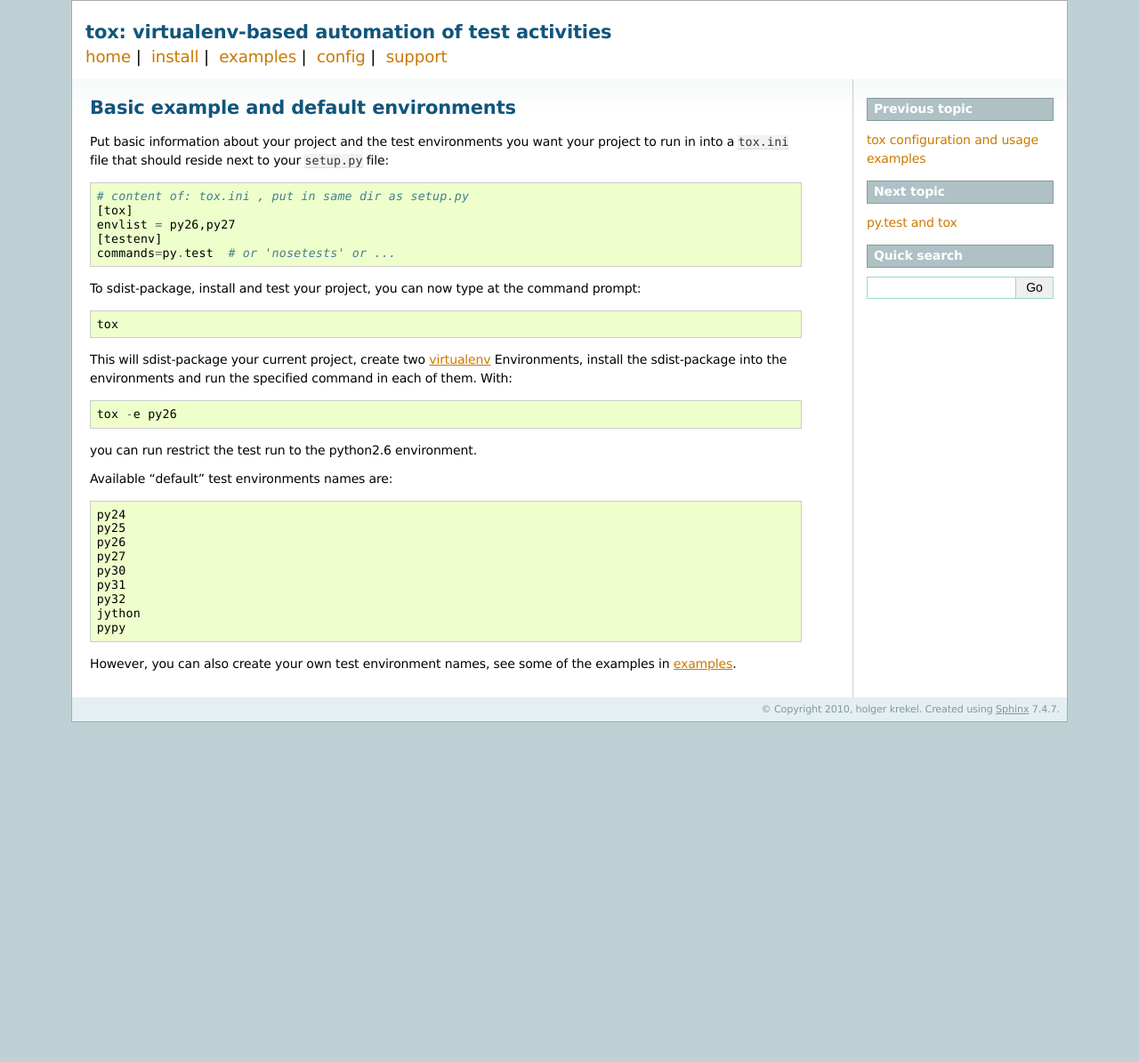
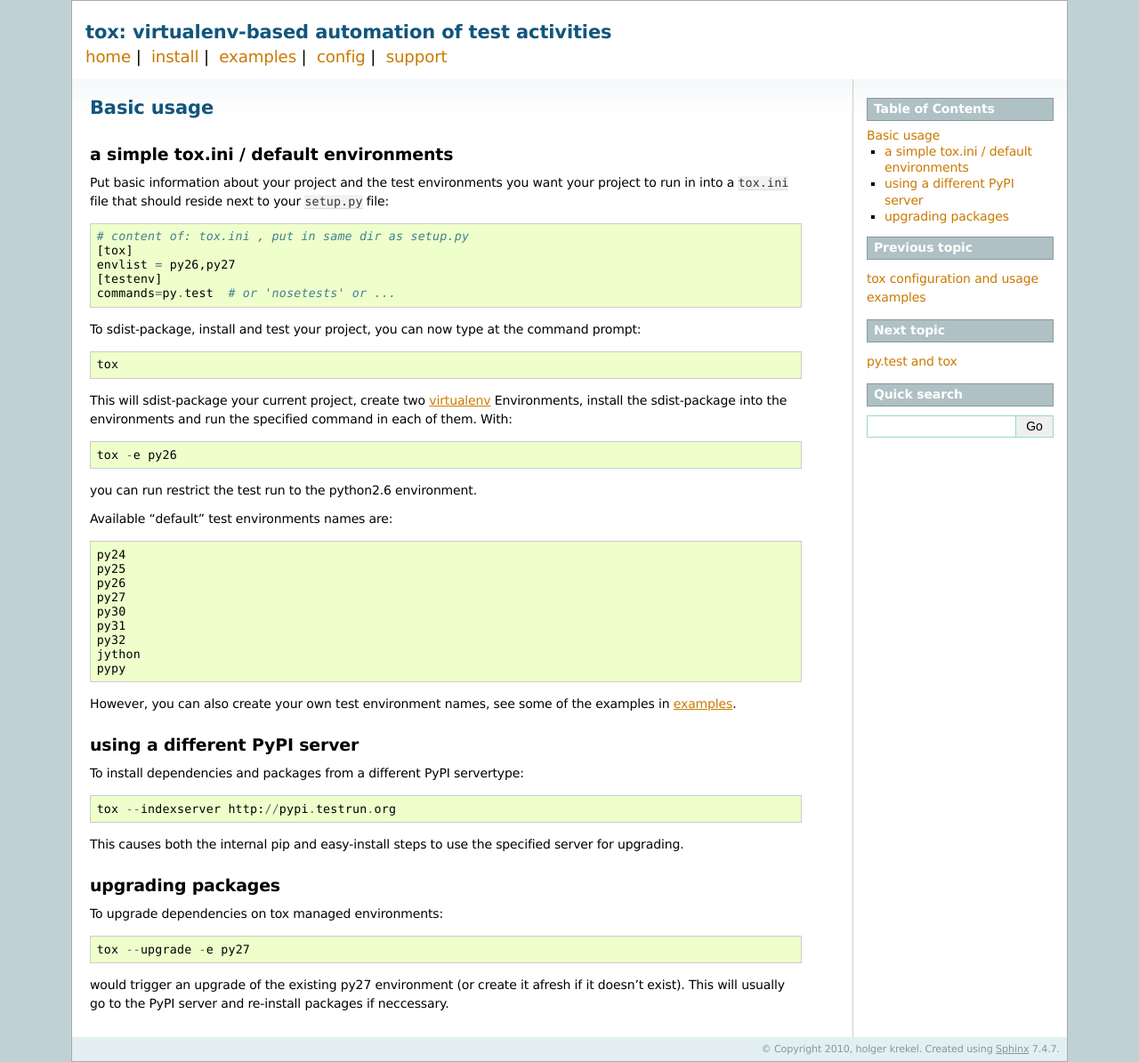
Before and after one commit to msabramo/tox, a Sphinx documentation site: the page built from doc/example/basic.txt, in a window 1280 px wide. Shown: the whole page at 89% size. Built offline with Sphinx 7.4.7, drawn with Linux system fonts in a browser that asks for light colours; before the commit the page ends 900 px from its top, so only the background shows below that.

Commit message:
introduce -U | --upgrade mode and config option.  Document examples.

```diff
--- a/CHANGELOG.txt
+++ b/CHANGELOG.txt
@@ -4,7 +4,9 @@
 - fix pip-installation mixups by always unsetting PIP_RESPECT_VIRTUALENV
   (thanks Armin Ronacher)
 - issue1: Add a bootstrap script for tox
-- add ability to specify different PyPI index servers per testenv
+- new option: --indexserver URL to specify PyPI index server to use for
+  installation, can also be set in tox.ini testenv configurations.
+- new option: -U|--upgrade to cause installation of dependencies in upgrade mode.
 
 0.8
 -----------------
--- a/doc/config.txt
+++ b/doc/config.txt
@@ -109,6 +109,10 @@
     The Index server to use.  When nothing is specified the default
     of the installation tool (easy_install or pip) will be used.
 
+.. confval:: upgrade=True|False(default)
+
+    Install dependencies in "upgrade" mode by passing upgrade flag to install tools.
+
 .. confval:: downloadcache=path
 
     (pip only) use this directory for caching downloads - this defaults to the
--- a/doc/example/basic.txt
+++ b/doc/example/basic.txt
@@ -1,6 +1,9 @@
 
-Basic example and default environments
+Basic usage
 =============================================
+
+a simple tox.ini / default environments
+-----------------------------------------------
 
 Put basic information about your project and the test environments you
 want your project to run in into a ``tox.ini`` file that should
@@ -41,3 +44,29 @@
 see some of the examples in :doc:`examples <../examples>`.
 
 .. _virtualenv: http://pypi.python.org/pypi/virtualenv
+
+using a different PyPI server
+-----------------------------------------------
+
+.. versionadded: 0.9
+
+To install dependencies and packages from a different
+PyPI servertype::
+
+    tox --indexserver http://pypi.testrun.org
+
+This causes both the internal pip and easy-install steps
+to use the specified server for upgrading.
+
+upgrading packages
+-----------------------------------------------
+
+.. versionadded: 0.9
+
+To upgrade dependencies on tox managed environments::
+
+    tox --upgrade -e py27
+
+would trigger an upgrade of the existing py27 environment
+(or create it afresh if it doesn't exist).  This will usually
+go to the PyPI server and re-install packages if neccessary.
--- a/doc/index.txt
+++ b/doc/index.txt
@@ -3,8 +3,8 @@
 
 .. note::
 
-    tox is alpha software and may have crucial platform-specific
-    or environment specific bugs. Use with care.
+    tox is a a young project and still considered beta.
+    Bug reports, feedback, contributions welcome: see :ref:`support`.
 
 vision: merge testing and deployment
 ----------------------------------------
--- a/doc/support.txt
+++ b/doc/support.txt
@@ -9,12 +9,11 @@
 * join the `Testing In Python (TIP) mailing list`_ for general and tox/test-tool
   interaction questions.
 * file a `report on the issue tracker`_
-* join `tox-dev`_ for core tox development issues,
-  contributions and patch discussions.
 * join `tox-commit`_ to be notified of source changes
 * hang out on the irc.freenode.net #pylib channel
 * `clone the mercurial repository`_ and submit patches
-* follow the `tetamap blog`_ or `holger's twitter presence`_
+* follow the `tetamap blog`_ or `holger's twitter presence`_ or
+  if all else fails contact holger krekel at gmail.
 
 professional support
 ----------------------------
--- a/setup.py
+++ b/setup.py
@@ -45,7 +45,7 @@
         install_requires=install_requires+['argparse', 'apipkg', 'iniconfig', 'pylib>=1.9.9', ],
         zip_safe=True,
         classifiers=[
-            'Development Status :: 3 - Alpha',
+            'Development Status :: 4 - Beta',
             'Intended Audience :: Developers',
             'License :: OSI Approved :: GNU General Public License (GPL)',
              'Operating System :: POSIX',
```
Also changed, not shown: 6 other files.
